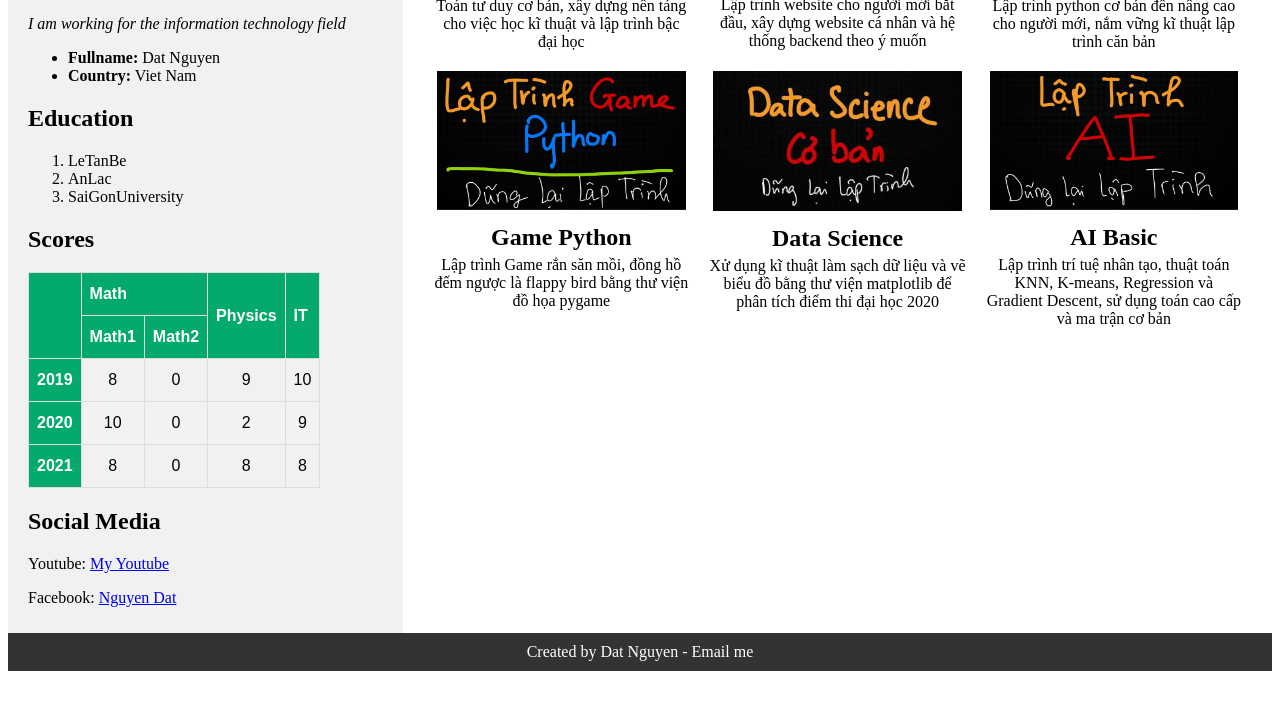
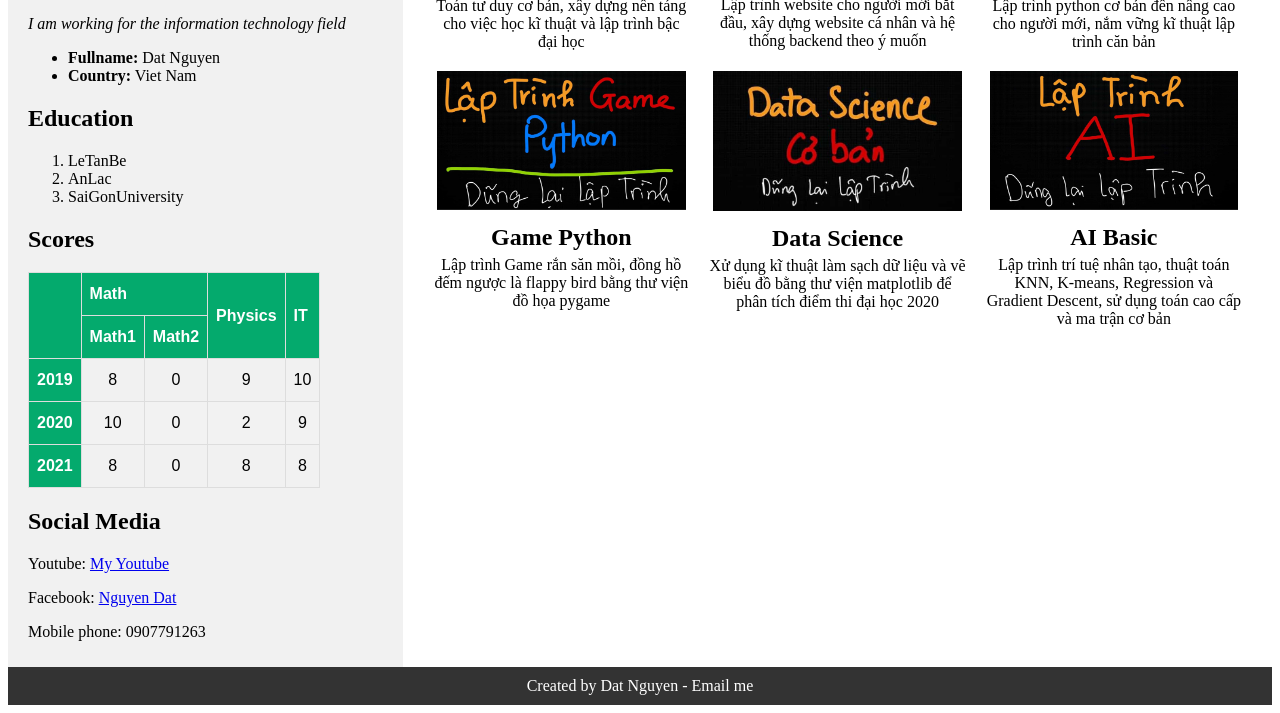
Before and after one commit to datnguyen1012/datnguyen1012.github.io, a plain HTML site: page index.html in a window 1280 px wide. Shown: the part 517-1230 px from the top of the page. Before the commit the page ends 1196 px from the top, so only its background shows below. Drawn offline with Linux system fonts and the light colour scheme.

Commit message:
Update index.html

```diff
--- a/index.html
+++ b/index.html
@@ -73,6 +73,7 @@
 			<h2 id="socialmedia">Social Media</h2>
 			<p>Youtube: <a href="https://www.youtube.com/channel/UCETbUQPoQUbbtl0ru-L2J_A">My Youtube</a></p>
 			<p>Facebook: <a href="https://www.facebook.com/dant1012/">Nguyen Dat</a></p>
+			<p>Mobile phone: 0907791263</p>
 		</div>
 
 		<div id="right_side">
```
